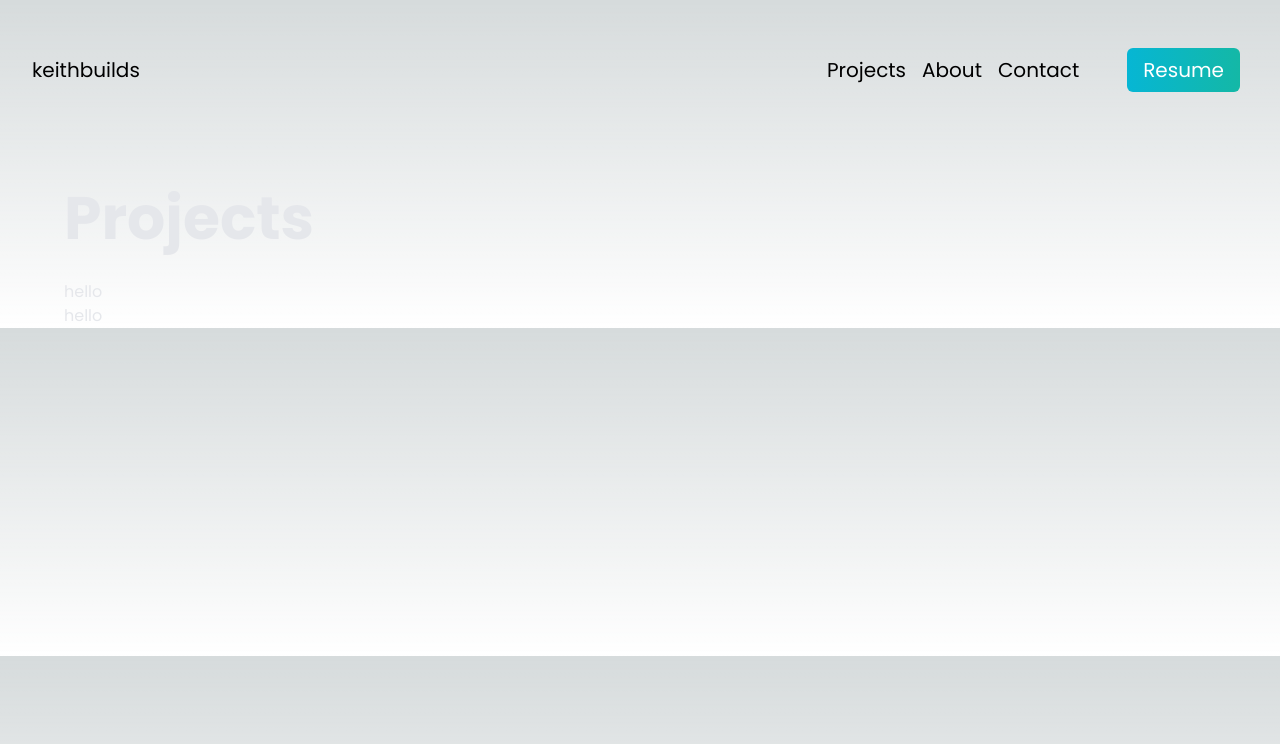
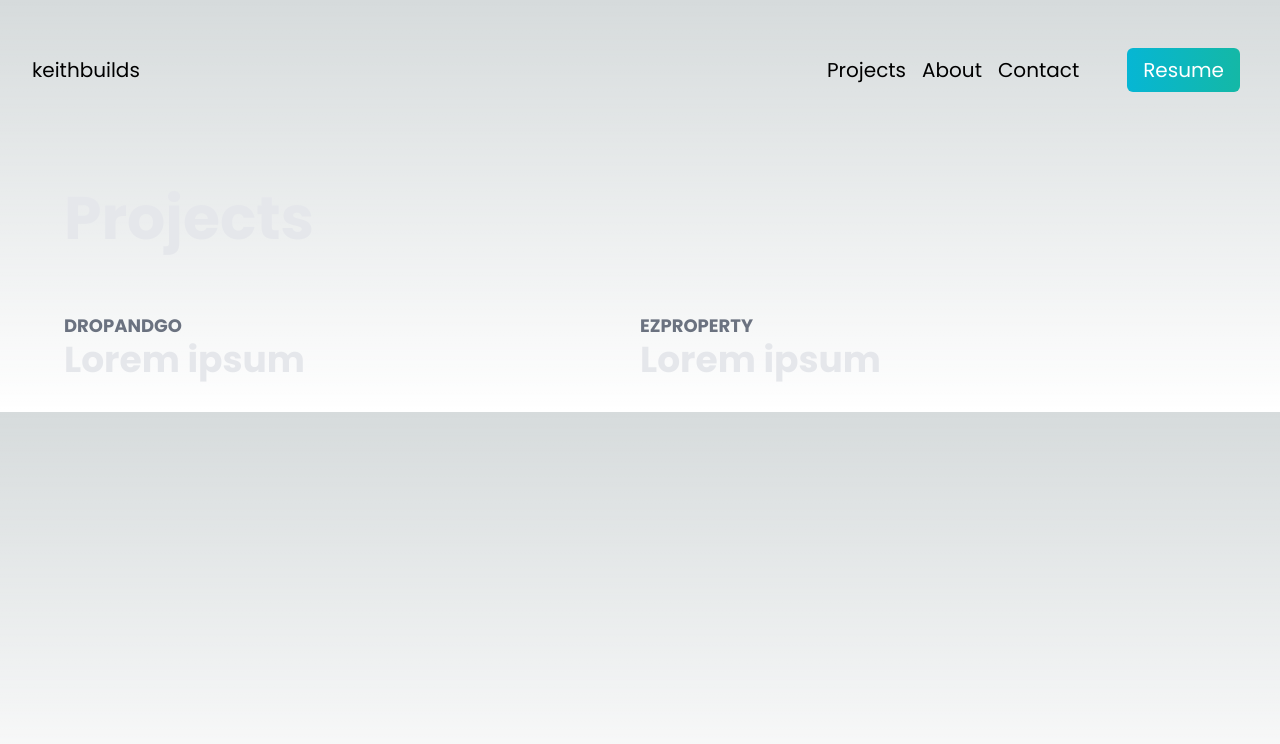
Before and after one commit to Earthstomp/portfolio, a Next.js app in the folder portfolio/: page /projects in a window 1280 px wide. Shown: the top 744 px of the page. Built offline with nearby package versions, Linux system fonts and the light colour scheme.

Commit message:
feat: create basic projects page with routing

```diff
--- a/portfolio/app/components/ProjectCard.tsx
+++ b/portfolio/app/components/ProjectCard.tsx
@@ -1,6 +1,27 @@
-const ProjectCard = () => {
+import Link from "next/link";
+
+type Project = {
+    id: string;
+    label: string;
+    shortDesc: string,
+    description: string;
+    technologies: string[];
+    github: string;
+    link: string;
+}
+
+const ProjectCard = ({ project }: { project: Project }) => {
     return (
-        <div>hello</div>
+        <div className="py-8">
+            <div className="sm:text-sm md:text-md lg:text-lg uppercase font-semibold text-gray-500">
+                {project.label}
+            </div>
+            <Link href='/projects/[project.id]' as={`projects/${project.id}`} className="pt-1 sm:text-2xl md:text-3xl lg:text-4xl font-bold hover: hover:text-cyan-500 transition duration-500">
+                {project.shortDesc}
+            </Link>
+
+        </div>
+
     );
 };
 
--- a/portfolio/app/components/RepoCard.tsx
+++ b/portfolio/app/components/RepoCard.tsx
@@ -15,7 +15,7 @@ type RepoCardProps = {
     link: string,
 }
 
-async function getServerSideProps(name: string): Promise<RepoCardProps> {
+async function getStaticProps(name: string | undefined): Promise<RepoCardProps> {
     const response = await fetch(
         `https://api.github.com/repos/Earthstomp/${name}`,
         {
@@ -24,12 +24,12 @@ async function getServerSideProps(name: string): Promise<RepoCardProps> {
             },
         }
     );
-    const repo = await response.json();
+    const repo: RepoCardProps = await response.json();
     return repo;
 }
 
-async function Repo({ name }: { name: string }) {
-    const repo = await getServerSideProps(name);
+async function RepoCard({ repoName }: { repoName: string | undefined }) {
+    const repo: RepoCardProps = await getStaticProps(repoName);
 
     return (
         <div className="my-8 p-4 rounded bg-white  hover:translate-y-2 transition duration-200">
@@ -51,4 +51,4 @@ async function Repo({ name }: { name: string }) {
         </div>
     );
 };
-export default Repo;
+export default RepoCard;
--- a/portfolio/app/data/data.tsx
+++ b/portfolio/app/data/data.tsx
@@ -2,6 +2,7 @@ export const projectDetailData = [
     {
         id: 'dropandgo',
         label: "dropandgo",
+        shortDesc: "Lorem ipsum",
         description: "Lorem ipsum dolor sit amet consectetur, adipisicing elit. Rem doloribus, veniam, sit alias aut velit, porro aliquid qui deleniti optio dignissimos impedit suscipit magni praesentium quis quas quibusdam expedita quos.",
         technologies: ["React", "MongoDB", "NodeJS", "ExpressJS"],
         github: "drop-and-go",
@@ -11,6 +12,7 @@ export const projectDetailData = [
     {
         id: 'ezproperty',
         label: "ezproperty",
+        shortDesc: "Lorem ipsum",
         description: "Lorem ipsum dolor sit amet consectetur, adipisicing elit. Rem doloribus, veniam, sit alias aut velit, porro aliquid qui deleniti optio dignissimos impedit suscipit magni praesentium quis quas quibusdam expedita quos.",
         technologies: ["Python", "TensorFlow", "MongoDB", "mySQL"],
         github: "ezproperty",
--- a/portfolio/app/projects/[name]/page.tsx
+++ b/portfolio/app/projects/[name]/page.tsx
@@ -4,6 +4,7 @@ import RepoCard from "../../components/RepoCard";
 
 const ProjectPage = ({ params: { name } }: any) => {
 
+    // how do we be sure that this is defined?
     const project = projectDetailData.find(obj => obj.id === name);
     const github = project?.github;
 
@@ -20,8 +21,8 @@ const ProjectPage = ({ params: { name } }: any) => {
                     }</span>
 
                 </div>
-                <div className="sm: w-full md:w-5/6 lg:w-5/6">
-                    <RepoCard name={github} />
+                <div className="sm:w-full md:w-5/6 lg:w-5/6">
+                    <RepoCard repoName={github} />
                 </div>
             </div>
 
--- a/portfolio/app/projects/page.tsx
+++ b/portfolio/app/projects/page.tsx
@@ -8,9 +8,9 @@ const ProjectPage = () => {
                 Projects
             </div>
 
-            <div className="pt-8 sm:grid-cols-1 md:grid-cols-2">
+            <div className="pt-8 grid sm:grid-cols-1 md:grid-cols-2">
                 {projectDetailData.map(project =>
-                    <ProjectCard />
+                    <ProjectCard project={project} />
                 )}
             </div>
         </>
```
